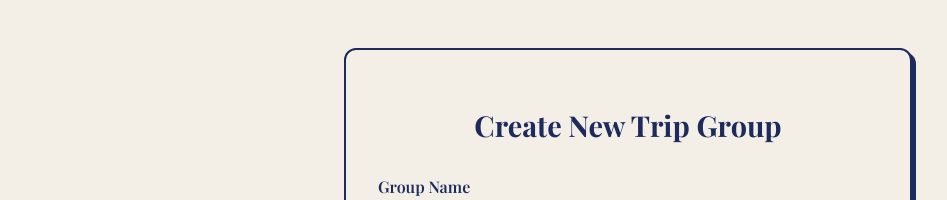
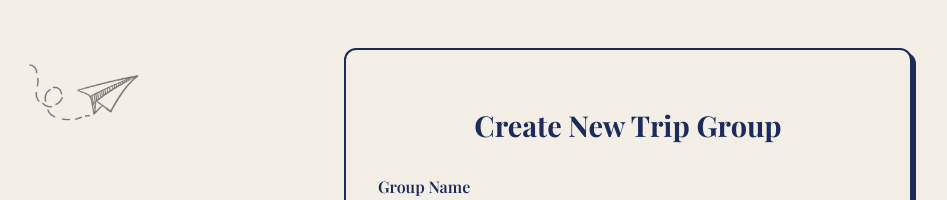
Before and after one commit to harshini0208/Wanderly, a React (Vite) app: page / in a window 1280 px wide. Both pictures are taken after a click on the button "START PLANNING YOUR TRIP". Shown: the top 200 px of the page, without its empty margins (12-959 px from the left). Built offline with nearby package versions, Linux system fonts and the light colour scheme.

Commit message:
adding plane img

```diff
--- a/src/CreateGroup.jsx
+++ b/src/CreateGroup.jsx
@@ -122,6 +122,7 @@ function CreateGroup({ onCancel, onGroupCreated }) {
           </button>
         </div>
       </form>
+      <img src="/plane.png" alt="Paper Plane" className="corner-plane" />
     </div>
   );
 }
--- a/src/GroupDashboard.jsx
+++ b/src/GroupDashboard.jsx
@@ -80,6 +80,7 @@ function GroupDashboard({ groupId, onBack }) {
     return (
       <div className="dashboard-container">
         <div className="loading">Loading group data...</div>
+        <img src="/plane.png" alt="Paper Plane" className="corner-plane" />
       </div>
     );
   }
@@ -89,26 +90,33 @@ function GroupDashboard({ groupId, onBack }) {
       <div className="dashboard-container">
         <div className="error">{error}</div>
         <button onClick={onBack} className="btn btn-secondary">Back to Home</button>
+        <img src="/plane.png" alt="Paper Plane" className="corner-plane" />
       </div>
     );
   }
 
   if (showResults) {
     return (
+      <div className="dashboard-container">
         <ResultsDashboard
           groupId={groupId}
           onBack={handleBackToDashboard}
         />
+        <img src="/plane.png" alt="Paper Plane" className="corner-plane" />
+      </div>
     );
   }
 
   if (selectedRoom) {
     return (
+      <div className="dashboard-container">
         <PlanningRoom
           room={selectedRoom}
           group={group}
           onBack={handleBackToDashboard}
         />
+        <img src="/plane.png" alt="Paper Plane" className="corner-plane" />
+      </div>
     );
   }
 
@@ -174,6 +182,7 @@ function GroupDashboard({ groupId, onBack }) {
           Back to Home
         </button>
       </div>
+      <img src="/plane.png" alt="Paper Plane" className="corner-plane" />
     </div>
   );
 }
--- a/src/JoinGroup.jsx
+++ b/src/JoinGroup.jsx
@@ -92,6 +92,7 @@ function JoinGroup({ onCancel, onGroupJoined }) {
           </button>
         </div>
       </form>
+      <img src="/plane.png" alt="Paper Plane" className="corner-plane" />
     </div>
   );
 }
--- a/src/PlanningRoom.jsx
+++ b/src/PlanningRoom.jsx
@@ -405,6 +405,7 @@ function PlanningRoom({ room, group, onBack }) {
     return (
       <div className="room-container">
         <div className="loading">Loading room data...</div>
+        <img src="/plane.png" alt="Paper Plane" className="corner-plane" />
       </div>
     );
   }
@@ -428,6 +429,7 @@ function PlanningRoom({ room, group, onBack }) {
 
       {currentStep === 'questions' && renderQuestions()}
       {currentStep === 'suggestions' && renderSuggestions()}
+      <img src="/plane.png" alt="Paper Plane" className="corner-plane" />
     </div>
   );
 }
--- a/src/ResultsDashboard.jsx
+++ b/src/ResultsDashboard.jsx
@@ -81,6 +81,7 @@ function ResultsDashboard({ groupId, onBack }) {
     return (
       <div className="results-container">
         <div className="loading">Loading results...</div>
+        <img src="/plane.png" alt="Paper Plane" className="corner-plane" />
       </div>
     );
   }
@@ -90,6 +91,7 @@ function ResultsDashboard({ groupId, onBack }) {
       <div className="results-container">
         <div className="error">{error}</div>
         <button onClick={onBack} className="btn btn-secondary">Back to Dashboard</button>
+        <img src="/plane.png" alt="Paper Plane" className="corner-plane" />
       </div>
     );
   }
@@ -203,6 +205,7 @@ function ResultsDashboard({ groupId, onBack }) {
           </div>
         </div>
       </div>
+      <img src="/plane.png" alt="Paper Plane" className="corner-plane" />
     </div>
   );
 }
--- a/src/index.css
+++ b/src/index.css
@@ -87,3 +87,13 @@ body {
   background: #1d2b5c;
   color: #f3efe7;
 }
+
+.corner-plane {
+  position: fixed;
+  top: 20px;
+  left: 20px;
+  width: 150px; /* Adjust size as needed */
+  height: auto;
+  opacity: 0.5; /* Make it semi-transparent */
+  z-index: -1; /* Send to background */
+}
```
Lines whose indentation alone changed are shown as unchanged.
